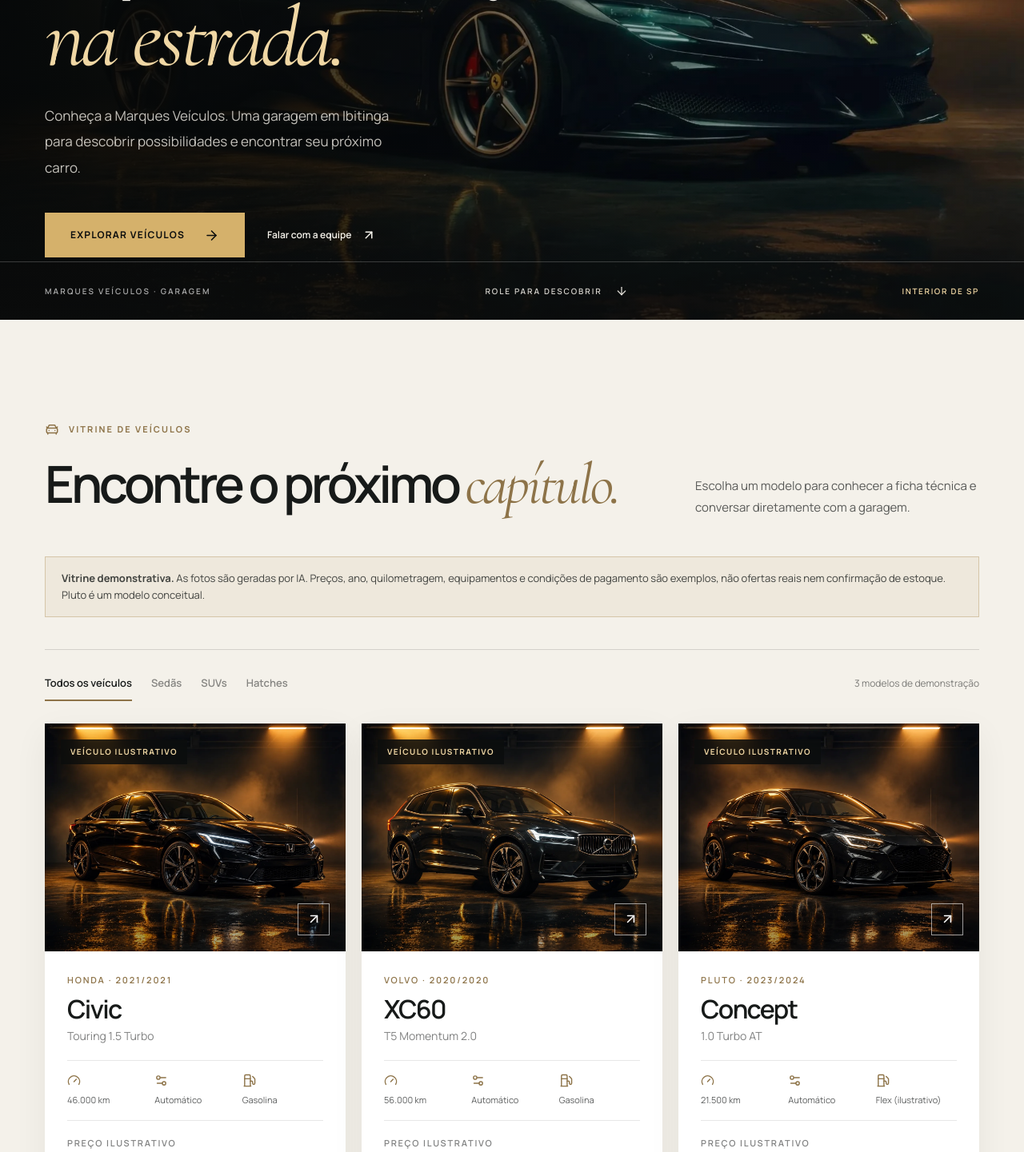
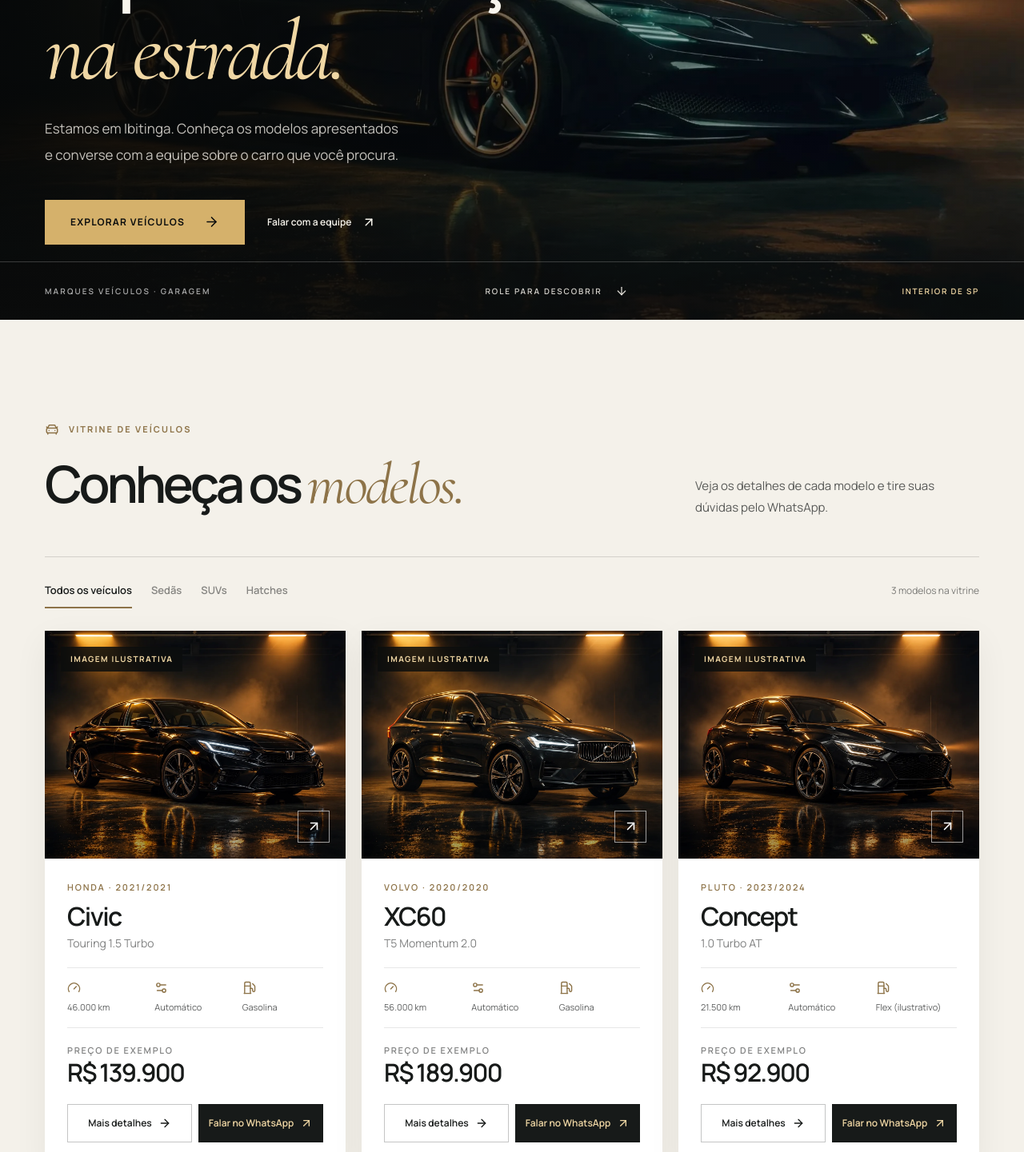
Before and after one commit to leticiazooe/landing-page-marques-veiculos, a React (Vite) app: page / in a window 1280 px wide. Shown: the part 400-1841 px from the top of the page at 80% size. Built offline with nearby package versions, Linux system fonts and the light colour scheme.

Commit message:
refactor: simplify catalog copy and remove oversized notice

```diff
--- a/src/components/Collection.tsx
+++ b/src/components/Collection.tsx
@@ -16,9 +16,9 @@
   return (
     <motion.article layout initial={{ opacity: 0, y: 24 }} animate={{ opacity: 1, y: 0 }} exit={{ opacity: 0, y: 15 }} transition={{ duration: .42, ease: [0.22, 1, 0.36, 1] }} className="group flex min-w-0 flex-col overflow-hidden bg-white shadow-[0_12px_40px_rgba(22,18,11,0.06)]">
       <button type="button" onClick={() => onDetails(vehicle.id)} aria-label={`Ver detalhes de ${vehicle.make} ${vehicle.model}`} className="relative block aspect-[1.32] w-full overflow-hidden bg-night text-left">
-        <img src={vehicle.image} alt={`Imagem gerada para apresentação do ${vehicle.make} ${vehicle.model}`} className="h-full w-full object-cover transition-transform duration-700 ease-luxe group-hover:scale-[1.045]" loading="lazy" decoding="async" />
+        <img src={vehicle.image} alt={`Imagem ilustrativa do ${vehicle.make} ${vehicle.model}`} className="h-full w-full object-cover transition-transform duration-700 ease-luxe group-hover:scale-[1.045]" loading="lazy" decoding="async" />
         <div className="absolute inset-0 bg-gradient-to-t from-black/40 via-transparent to-transparent" />
-        <span className="absolute left-5 top-5 bg-night/85 px-3 py-2 text-[10px] font-bold uppercase tracking-[.14em] text-gold-light backdrop-blur-sm">Veículo ilustrativo</span>
+        <span className="absolute left-5 top-5 bg-night/85 px-3 py-2 text-[10px] font-bold uppercase tracking-[.14em] text-gold-light backdrop-blur-sm">Imagem ilustrativa</span>
         <span className="absolute bottom-5 right-5 flex h-10 w-10 items-center justify-center border border-white/60 bg-black/20 text-white transition-colors group-hover:bg-gold group-hover:text-night"><ArrowUpRight size={19} /></span>
       </button>
       <div className="flex grow flex-col p-5 sm:p-7">
@@ -30,7 +30,7 @@
           <span className="flex flex-col items-start gap-2"><Settings2 size={17} className="text-gold-dark" />{vehicle.transmission}</span>
           <span className="flex flex-col items-start gap-2"><Fuel size={17} className="text-gold-dark" />{vehicle.fuel}</span>
         </div>
-        <p className="mt-5 text-[11px] font-semibold uppercase tracking-[.16em] text-ink/55">Preço ilustrativo</p>
+        <p className="mt-5 text-[11px] font-semibold uppercase tracking-[.16em] text-ink/55">Preço de exemplo</p>
         <p className="mt-1 text-[31px] font-semibold leading-none tracking-[-.055em] text-ink">{formatPrice(vehicle.price)}</p>
         <div className="mt-auto grid gap-2 pt-6 sm:grid-cols-2">
           <button type="button" onClick={() => onDetails(vehicle.id)} className="inline-flex min-h-12 items-center justify-center gap-2 border border-ink/25 px-3 text-[12px] font-semibold text-ink transition-colors hover:border-gold-dark hover:bg-cream focus-visible:outline-2 focus-visible:outline-offset-2 focus-visible:outline-gold-dark">Mais detalhes <ArrowRight size={16} /></button>
@@ -50,18 +50,15 @@
         <div className="flex flex-col justify-between gap-8 lg:flex-row lg:items-end lg:gap-16">
           <Reveal className="max-w-[770px]">
             <p className="mb-5 flex items-center gap-3 text-[11px] font-bold uppercase tracking-[.19em] text-gold-dark"><CarFront size={18} /> Vitrine de veículos</p>
-            <h2 id="catalog-title" className="font-sans text-[clamp(38px,5vw,70px)] font-semibold leading-[1.12] tracking-[-.065em]">Encontre o próximo <span className="font-display text-[1.14em] font-normal italic tracking-[-.04em] text-gold-dark">capítulo.</span></h2>
+            <h2 id="catalog-title" className="font-sans text-[clamp(38px,5vw,70px)] font-semibold leading-[1.12] tracking-[-.065em]">Conheça os <span className="font-display text-[1.14em] font-normal italic tracking-[-.04em] text-gold-dark">modelos.</span></h2>
           </Reveal>
-          <Reveal className="max-w-[355px]" delay={.1}><p className="text-[15px] leading-[1.8] text-ink/70">Escolha um modelo para conhecer a ficha técnica e conversar diretamente com a garagem.</p></Reveal>
+          <Reveal className="max-w-[355px]" delay={.1}><p className="text-[15px] leading-[1.8] text-ink/70">Veja os detalhes de cada modelo e tire suas dúvidas pelo WhatsApp.</p></Reveal>
         </div>
-        <div className="mt-10 border border-[#b79a68]/45 bg-[#eee8dc] px-5 py-4 text-[13px] leading-relaxed text-ink/80 sm:mt-12">
-          <strong>Vitrine demonstrativa.</strong> As fotos são geradas por IA. Preços, ano, quilometragem, equipamentos e condições de pagamento são exemplos, não ofertas reais nem confirmação de estoque. Pluto é um modelo conceitual.
-        </div>
-        <div className="mb-7 mt-10 flex flex-wrap items-center justify-between gap-3 border-t border-ink/15 pt-5">
+        <div className="mb-7 mt-12 flex flex-wrap items-center justify-between gap-3 border-t border-ink/15 pt-5">
           <div role="group" aria-label="Filtrar veículos" className="flex flex-wrap gap-x-6 gap-y-1">
             {filters.map(item => <button key={item.value} type="button" onClick={() => setFilter(item.value)} aria-pressed={filter === item.value} className={`relative min-h-11 text-[13px] font-semibold transition-colors focus-visible:outline-2 focus-visible:outline-offset-4 focus-visible:outline-gold-dark ${filter === item.value ? 'text-ink' : 'text-ink/50 hover:text-ink'}`}>{item.label}{filter === item.value && <motion.span layoutId="vehicle-filter-indicator" className="absolute bottom-0 inset-x-0 h-[2px] bg-gold-dark" />}</button>)}
           </div>
-          <p aria-live="polite" className="text-xs text-ink/55">{visible.length} {visible.length === 1 ? 'modelo' : 'modelos'} de demonstração</p>
+          <p aria-live="polite" className="text-xs text-ink/55">{visible.length} {visible.length === 1 ? 'modelo' : 'modelos'} na vitrine</p>
         </div>
         <motion.div layout className="grid items-stretch gap-5 md:grid-cols-2 xl:grid-cols-3">
           <AnimatePresence initial={false}>{visible.map(vehicle => <VehicleCard key={vehicle.id} vehicle={vehicle} onDetails={onDetails} />)}</AnimatePresence>
--- a/src/components/Hero.tsx
+++ b/src/components/Hero.tsx
@@ -30,7 +30,7 @@
             <motion.em className="block font-display text-[1.17em] font-normal leading-[.99] tracking-[-.04em] text-gold-light" initial={{ opacity: 0, y: 32 }} animate={{ opacity: 1, y: 0 }} transition={{ ...intro, delay: .41 }}>na estrada.</motion.em>
           </h1>
           <motion.p initial={{ opacity: 0, y: 21 }} animate={{ opacity: 1, y: 0 }} transition={{ ...intro, delay: .56 }} className="mt-7 max-w-[450px] text-[15px] leading-[1.9] text-ivory/78 md:text-[17px]">
-            Conheça a Marques Veículos. Uma garagem em Ibitinga para descobrir possibilidades e encontrar seu próximo carro.
+            Estamos em Ibitinga. Conheça os modelos apresentados e converse com a equipe sobre o carro que você procura.
           </motion.p>
           <motion.div initial={{ opacity: 0, y: 20 }} animate={{ opacity: 1, y: 0 }} transition={{ ...intro, delay: .7 }} className="mt-8 flex flex-wrap items-center gap-5 sm:mt-10 sm:gap-7">
             <a href="#veiculos" className="group inline-flex min-h-14 items-center justify-between gap-6 bg-gold px-6 text-xs font-bold uppercase tracking-[.1em] text-night transition-all duration-300 hover:bg-gold-light focus-visible:outline-2 focus-visible:outline-offset-4 focus-visible:outline-gold-light sm:px-8">
--- a/src/components/Story.tsx
+++ b/src/components/Story.tsx
@@ -18,10 +18,10 @@
           <Reveal>
             <p className="mb-7 flex items-center gap-3 text-[11px] font-bold uppercase tracking-[.21em] text-gold"><span aria-hidden="true" className="h-px w-8 bg-gold" /> A garagem</p>
             <h2 id="story-title" className="max-w-[690px] font-sans text-[clamp(41px,5.3vw,76px)] font-semibold leading-[1.09] tracking-[-.066em] text-ivory">
-              O destino é seu. <em className="block font-display text-[1.2em] font-normal tracking-[-.042em] text-gold-light">A jornada começa aqui.</em>
+              Seu próximo carro começa <em className="block font-display text-[1.2em] font-normal tracking-[-.042em] text-gold-light">com uma conversa.</em>
             </h2>
             <p className="mt-8 max-w-[460px] text-[16px] leading-[1.9] text-ivory/65">
-              Procurando um novo carro? Um bom ponto de partida é conversar, conhecer possibilidades e escolher com calma aquilo que faz sentido para você.
+              Conte à equipe que tipo de carro você procura. Pergunte sobre os modelos disponíveis e tire suas dúvidas antes de visitar a garagem.
             </p>
             <a href={whatsappUrl('Olá! Gostaria de conversar com a Marques Veículos sobre meu próximo carro.')} target="_blank" rel="noopener noreferrer" className="group mt-9 inline-flex min-h-12 items-center gap-3 border-b border-gold/60 pb-1 text-[11px] font-bold uppercase tracking-[.13em] text-gold-light transition-colors hover:text-white focus-visible:outline-2 focus-visible:outline-offset-4 focus-visible:outline-gold">
               Iniciar conversa <ArrowUpRight aria-hidden="true" size={18} className="transition-transform group-hover:translate-x-0.5 group-hover:-translate-y-0.5" />
--- a/src/components/VehicleDetails.tsx
+++ b/src/components/VehicleDetails.tsx
@@ -18,7 +18,7 @@
 
 export function VehicleDetails({ vehicle, onBack }: { vehicle: Vehicle; onBack: () => void }) {
   const reduced = useReducedMotion();
-  useEffect(() => { document.title = `${vehicle.make} ${vehicle.model} | Marques Veículos — Demonstração`; return () => { document.title = 'Marques Veículos — Garagem em Ibitinga'; }; }, [vehicle]);
+  useEffect(() => { document.title = `${vehicle.make} ${vehicle.model} | Marques Veículos`; return () => { document.title = 'Marques Veículos — Garagem em Ibitinga'; }; }, [vehicle]);
   const chat = whatsappUrl(`Olá! Vi a ficha ilustrativa do ${vehicle.make} ${vehicle.model} ${vehicle.trim} (${vehicle.year}) no site da Marques Veículos. Vocês têm um modelo semelhante disponível? Gostaria de confirmar preço, ficha técnica e formas de pagamento.`);
   return (
     <article className="min-h-screen bg-cream pb-20 pt-[110px] text-ink lg:pt-[136px]">
@@ -26,10 +26,10 @@
         <button onClick={onBack} className="mb-7 inline-flex min-h-11 items-center gap-2 text-sm font-semibold text-ink/65 hover:text-gold-dark focus-visible:outline-2 focus-visible:outline-gold-dark" type="button"><ArrowLeft size={18} /> Voltar aos veículos</button>
         <div className="grid gap-9 lg:grid-cols-[minmax(0,1.1fr)_minmax(360px,.9fr)] lg:gap-12">
           <motion.div initial={reduced?false:{opacity:0,y:16}} animate={{opacity:1,y:0}} transition={{duration:.6}} className="overflow-hidden bg-[#141615]">
-            <img src={vehicle.image} alt={`Imagem gerada para apresentação do ${vehicle.make} ${vehicle.model}`} className="aspect-[4/3] w-full object-cover lg:aspect-[1.06]" fetchPriority="high" />
+            <img src={vehicle.image} alt={`Imagem ilustrativa do ${vehicle.make} ${vehicle.model}`} className="aspect-[4/3] w-full object-cover lg:aspect-[1.06]" fetchPriority="high" />
           </motion.div>
           <div className="flex flex-col justify-center">
-            <p className="text-[11px] font-bold uppercase tracking-[.2em] text-gold-dark">Ficha demonstrativa · {vehicle.make}</p>
+            <p className="text-[11px] font-bold uppercase tracking-[.2em] text-gold-dark">Conheça o modelo · {vehicle.make}</p>
             <h1 className="mt-4 font-sans text-[clamp(48px,5.5vw,86px)] font-semibold leading-[1.01] tracking-[-.075em]">{vehicle.model}</h1>
             <p className="mt-4 font-display text-[clamp(26px,3vw,37px)] italic text-gold-dark">{vehicle.trim}</p>
             <p className="mt-6 text-[15px] leading-[1.85] text-ink/65">{vehicle.description}</p>
@@ -38,17 +38,17 @@
               <div><Gauge size={18} className="mb-2 text-gold-dark" /><span className="block text-ink/55">KM</span><strong>{vehicle.km}</strong></div>
               <div><Settings2 size={18} className="mb-2 text-gold-dark" /><span className="block text-ink/55">Câmbio</span><strong>{vehicle.transmission}</strong></div>
             </div>
-            <div className="mt-7"><p className={labelClass}>Preço de exemplo (não é oferta)</p><p className="mt-1 text-[clamp(36px,4vw,56px)] font-semibold leading-tight tracking-[-.06em]">{formatPrice(vehicle.price)}</p></div>
+            <div className="mt-7"><p className={labelClass}>Preço de exemplo</p><p className="mt-1 text-[clamp(36px,4vw,56px)] font-semibold leading-tight tracking-[-.06em]">{formatPrice(vehicle.price)}</p></div>
             <div className="mt-7 flex flex-wrap gap-3"><a href={chat} target="_blank" rel="noopener noreferrer" className="inline-flex min-h-14 items-center justify-center gap-4 bg-ink px-6 text-[12px] font-bold uppercase tracking-[.07em] text-gold-light transition-colors hover:bg-[#32372e]">Falar no WhatsApp <ArrowUpRight size={18}/></a><a href="#ficha-tecnica" className="inline-flex min-h-14 items-center gap-3 border border-ink/25 px-6 text-[12px] font-semibold text-ink hover:border-gold-dark">Ver ficha completa <ChevronRight size={18}/></a></div>
-            <p className="mt-5 text-[12px] leading-relaxed text-ink/55">{vehicle.conceptual ? 'Modelo conceitual fictício. Nenhum veículo Pluto é anunciado para venda.' : 'Dados técnicos simulados para demonstração. Consulte a garagem sobre unidades reais.'}</p>
+            <p className="mt-5 text-[12px] leading-relaxed text-ink/55">{vehicle.conceptual ? 'O Pluto é um conceito visual, não um veículo à venda.' : 'Ficha e preço ilustrativos. Confirme os dados e a disponibilidade com a garagem.'}</p>
           </div>
         </div>
         <div className="mt-19 grid gap-12 lg:grid-cols-[minmax(0,1.3fr)_minmax(320px,.7fr)] lg:gap-16">
-          <section id="ficha-tecnica" className="scroll-mt-32"><h2 className="font-sans text-4xl font-semibold tracking-[-.055em] sm:text-5xl">Ficha técnica</h2><p className="mt-3 text-sm text-ink/60">Dados de apresentação, a confirmar caso haja veículo disponível.</p>
+          <section id="ficha-tecnica" className="scroll-mt-32"><h2 className="font-sans text-4xl font-semibold tracking-[-.055em] sm:text-5xl">Ficha técnica</h2><p className="mt-3 text-sm text-ink/60">Confira as características apresentadas. Os dados de uma unidade disponível devem ser confirmados com a garagem.</p>
             <dl className="mt-8 grid grid-cols-2 gap-x-5 sm:grid-cols-3">{specs(vehicle).map(({title,value,icon:Icon})=><div key={title} className="border-t border-ink/15 py-5"><Icon size={20} className="mb-4 text-gold-dark"/><dt className={labelClass}>{title}</dt><dd className="mt-2 text-[15px] font-semibold leading-relaxed text-ink">{value}</dd></div>)}</dl>
-            <h3 className="mt-10 font-display text-3xl text-ink">Equipamentos do exemplo</h3><ul className="mt-5 grid gap-3 sm:grid-cols-2">{vehicle.equipment.map(item=><li key={item} className="flex gap-3 text-sm text-ink/70"><Check size={17} className="mt-0.5 shrink-0 text-gold-dark" /> {item}</li>)}</ul>
+            <h3 className="mt-10 font-display text-3xl text-ink">Itens e equipamentos</h3><ul className="mt-5 grid gap-3 sm:grid-cols-2">{vehicle.equipment.map(item=><li key={item} className="flex gap-3 text-sm text-ink/70"><Check size={17} className="mt-0.5 shrink-0 text-gold-dark" /> {item}</li>)}</ul>
           </section>
-          <section className="bg-[#e9e3d7] px-6 py-8 sm:px-9" aria-labelledby="pagamentos-title"><div className="flex items-center gap-3"><Wallet size={25} className="text-gold-dark"/><h2 id="pagamentos-title" className="font-sans text-[26px] font-semibold tracking-[-.035em]">Formas de pagamento</h2></div><p className="mt-3 text-[13px] leading-relaxed text-ink/65">Modalidades sugeridas para o protótipo. A garagem ainda precisa confirmar quais são aceitas.</p><div className="mt-6 space-y-0">{paymentMethods.map((p,i)=>{const Icon=[CreditCard,Landmark,Tag][i];return <div key={p.title} className="border-t border-ink/15 py-5"><Icon size={20} className="mb-2 text-gold-dark"/><h3 className="text-sm font-bold">{p.title}</h3><p className="mt-1 text-[13px] leading-relaxed text-ink/65">{p.description}</p></div>})}</div><a href={chat} target="_blank" rel="noopener noreferrer" className="mt-4 inline-flex min-h-12 w-full items-center justify-center gap-3 bg-gold-dark px-3 text-center text-[12px] font-bold text-white hover:bg-[#755d33]">Consultar condições <ArrowUpRight size={17}/></a><p className="mt-3 text-[11px] leading-relaxed text-ink/55">Sem simulação financeira ou promessa de aprovação. Valores, disponibilidade e condições dependem de confirmação.</p></section>
+          <section className="bg-[#e9e3d7] px-6 py-8 sm:px-9" aria-labelledby="pagamentos-title"><div className="flex items-center gap-3"><Wallet size={25} className="text-gold-dark"/><h2 id="pagamentos-title" className="font-sans text-[26px] font-semibold tracking-[-.035em]">Formas de pagamento</h2></div><p className="mt-3 text-[13px] leading-relaxed text-ink/65">Consulte a garagem para saber quais formas de pagamento estão disponíveis.</p><div className="mt-6 space-y-0">{paymentMethods.map((p,i)=>{const Icon=[CreditCard,Landmark,Tag][i];return <div key={p.title} className="border-t border-ink/15 py-5"><Icon size={20} className="mb-2 text-gold-dark"/><h3 className="text-sm font-bold">{p.title}</h3><p className="mt-1 text-[13px] leading-relaxed text-ink/65">{p.description}</p></div>})}</div><a href={chat} target="_blank" rel="noopener noreferrer" className="mt-4 inline-flex min-h-12 w-full items-center justify-center gap-3 bg-gold-dark px-3 text-center text-[12px] font-bold text-white hover:bg-[#755d33]">Consultar condições <ArrowUpRight size={17}/></a><p className="mt-3 text-[11px] leading-relaxed text-ink/55">Taxas, entrada e aprovação de financiamento dependem de análise e confirmação.</p></section>
         </div>
         <div className="mt-17 flex flex-wrap items-center justify-between gap-5 border-t border-ink/15 pt-8 text-sm text-ink/60"><span className="inline-flex items-center gap-2"><MapPin size={17} className="text-gold-dark"/> Atendimento em Ibitinga, SP</span><button type="button" onClick={onBack} className="inline-flex min-h-11 items-center gap-3 font-semibold text-gold-dark hover:text-ink"><ArrowLeft size={17}/> Voltar para o catálogo</button></div>
       </div>
```
Also changed, not shown: src/data/site.ts (+6 -6 lines).
